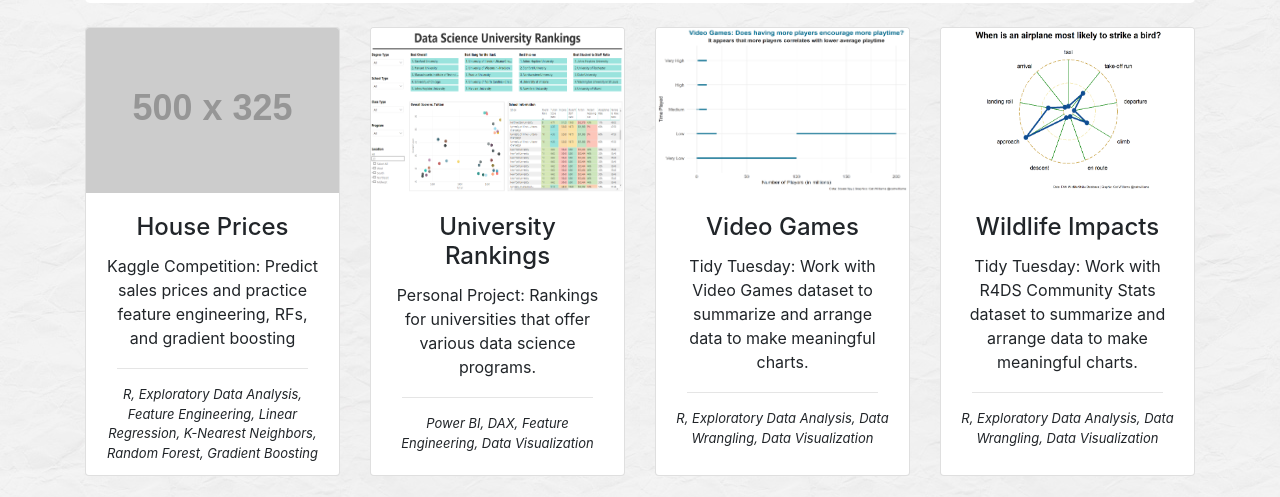
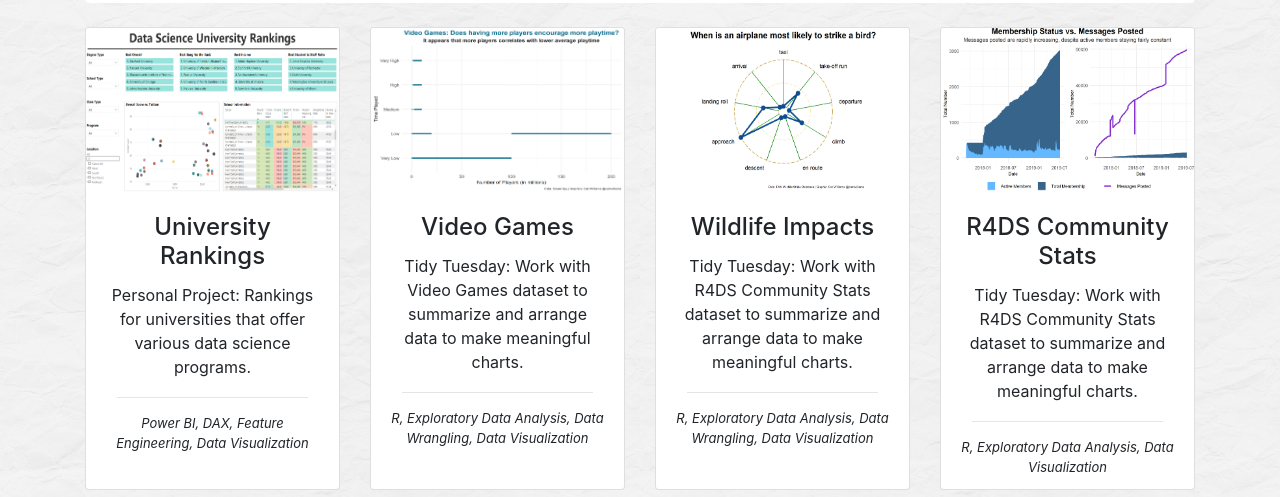
Before and after one commit to catrwilliams/catrwilliams.github.io, a website: page index.html in a window 1280 px wide. Shown: the part 266-763 px from the top of the page. Drawn offline with Linux system fonts and the light colour scheme; placeholder pictures from the web are drawn by us.

Commit message:
removed housing data until complete

```diff
--- a/index.html
+++ b/index.html
@@ -79,7 +79,7 @@
     <!-- Page Features -->
     <div class="row text-center">
 
-      <div class="col-lg-3 col-md-6 mb-4">
+      <!-- <div class="col-lg-3 col-md-6 mb-4">
         <div class="card h-100">
           <a href="house-prices.html">
               <img class="card-img-top" src="http://placehold.it/500x325" alt="">
@@ -93,7 +93,7 @@
               </div>
           </a>
         </div>
-      </div>
+      </div>-->
 
       <div class="col-lg-3 col-md-6 mb-4">
         <div class="card h-100">
```
